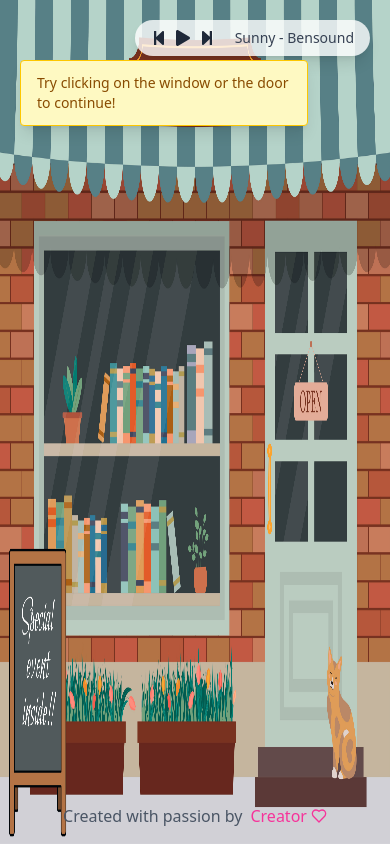
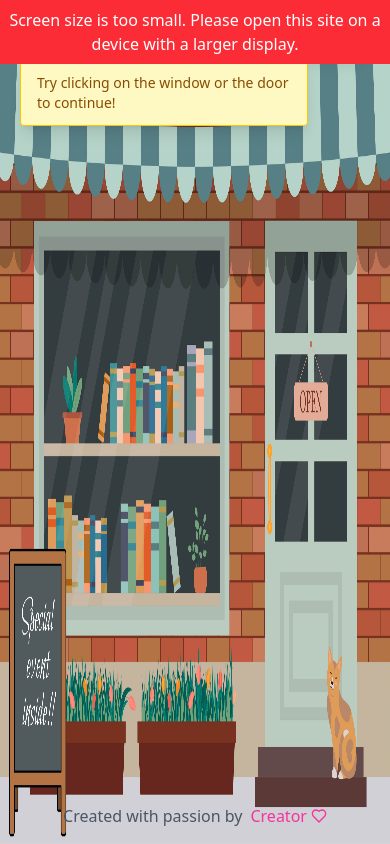
Before and after one commit to Rifqin-11/BirthdayWebWihGames, a React (Vite) app: page / in a window 390 px wide. Built offline with nearby package versions, Linux system fonts and the light colour scheme.

Commit message:
feat(ui): add warning if open with small screen

```diff
--- a/src/pages/Home.tsx
+++ b/src/pages/Home.tsx
@@ -9,15 +9,14 @@ import Gojek from "../assets/MamasGojek.jpg";
 import EnvelopeModal from "../components/EnvelopeModal";
 import Notif from "../components/Notif";
 
-
 function Home() {
   const navigate = useNavigate();
   const [showChatBubble, setShowChatBubble] = useState(false);
   const [selectedBook, setSelectedBook] = useState<number | null>(null);
   const [showEnvelope, setShowEnvelope] = useState(false);
-
   const [isPlaying, setIsPlaying] = useState(false);
   const [currentTrackIndex, setCurrentTrackIndex] = useState(0);
+  const [isScreenTooSmall, setIsScreenTooSmall] = useState(false); // 👈 new state
   const audioRef = useRef<HTMLAudioElement>(null);
 
   const tracks = [
@@ -41,6 +40,17 @@ function Home() {
       if (isPlaying) audioRef.current.play();
     }
   }, [currentTrackIndex]);
+
+  useEffect(() => {
+    const checkScreenSize = () => {
+      setIsScreenTooSmall(window.innerWidth < 480);
+    };
+
+    checkScreenSize(); // on mount
+    window.addEventListener("resize", checkScreenSize);
+
+    return () => window.removeEventListener("resize", checkScreenSize);
+  }, []);
 
   const togglePlay = () => {
     if (!audioRef.current) return;
@@ -71,8 +81,16 @@ function Home() {
   ];
 
   return (
-    <div className="flex flex-col relative h-screen bg-[#c5b59e]  overflow-hidden">
+    <div className="flex flex-col relative h-screen bg-[#c5b59e] overflow-hidden">
       <Notif message="Try clicking on the window or the door to continue!" />
+
+      {/* Mobile Screen Warning */}
+      {isScreenTooSmall && (
+        <div className="fixed top-0 left-0 right-0 z-50 bg-red-500 text-white text-center py-2">
+          Screen size is too small. Please open this site on a device with a
+          larger display.
+        </div>
+      )}
 
       {/* Background */}
       <div className="absolute inset-0 z-0">
@@ -178,7 +196,7 @@ function Home() {
         )}
       </AnimatePresence>
 
-      {/* Tape Modal */}
+      {/* Envelope Modal */}
       <AnimatePresence>
         {showEnvelope && (
           <EnvelopeModal
```
